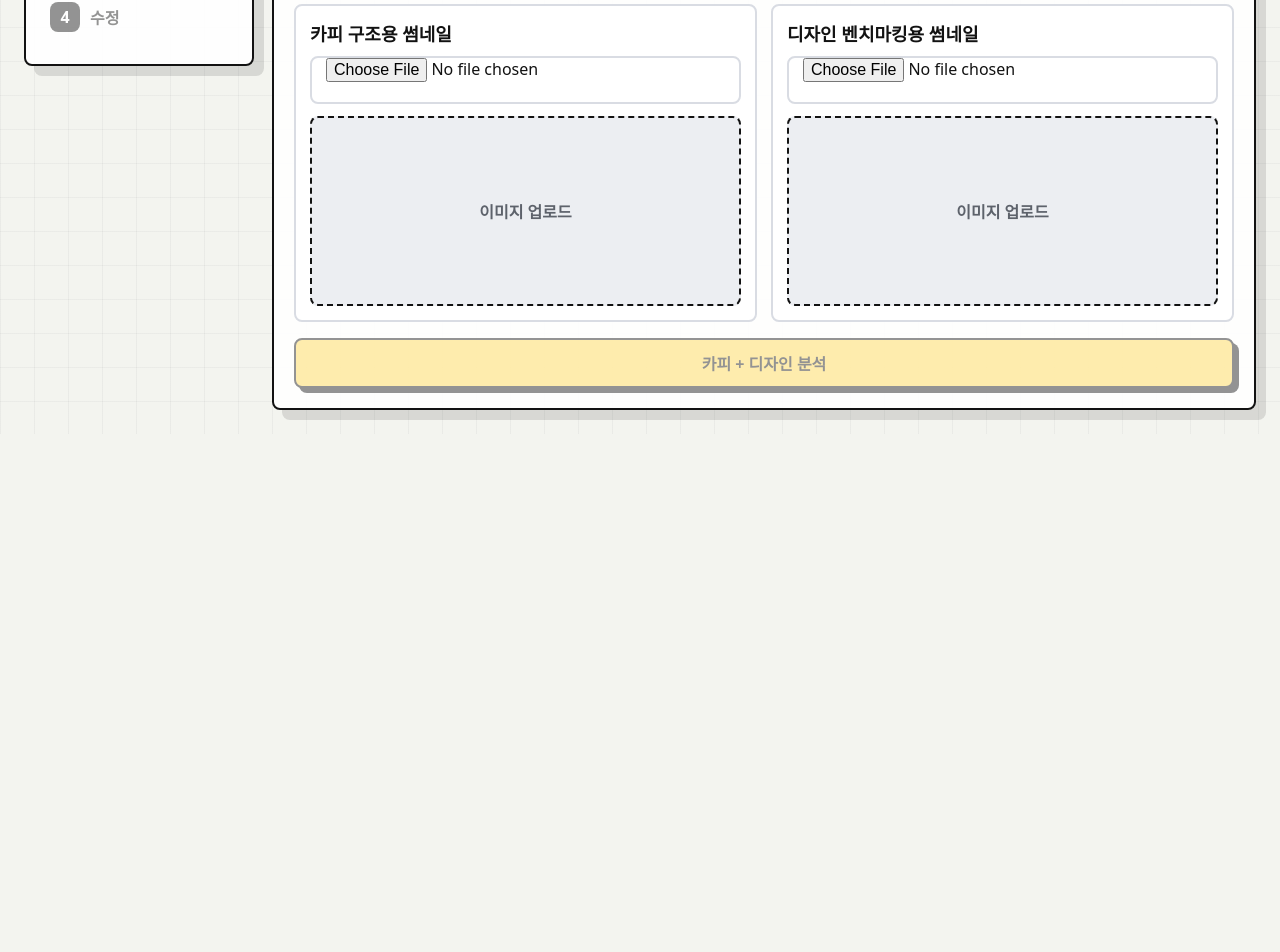
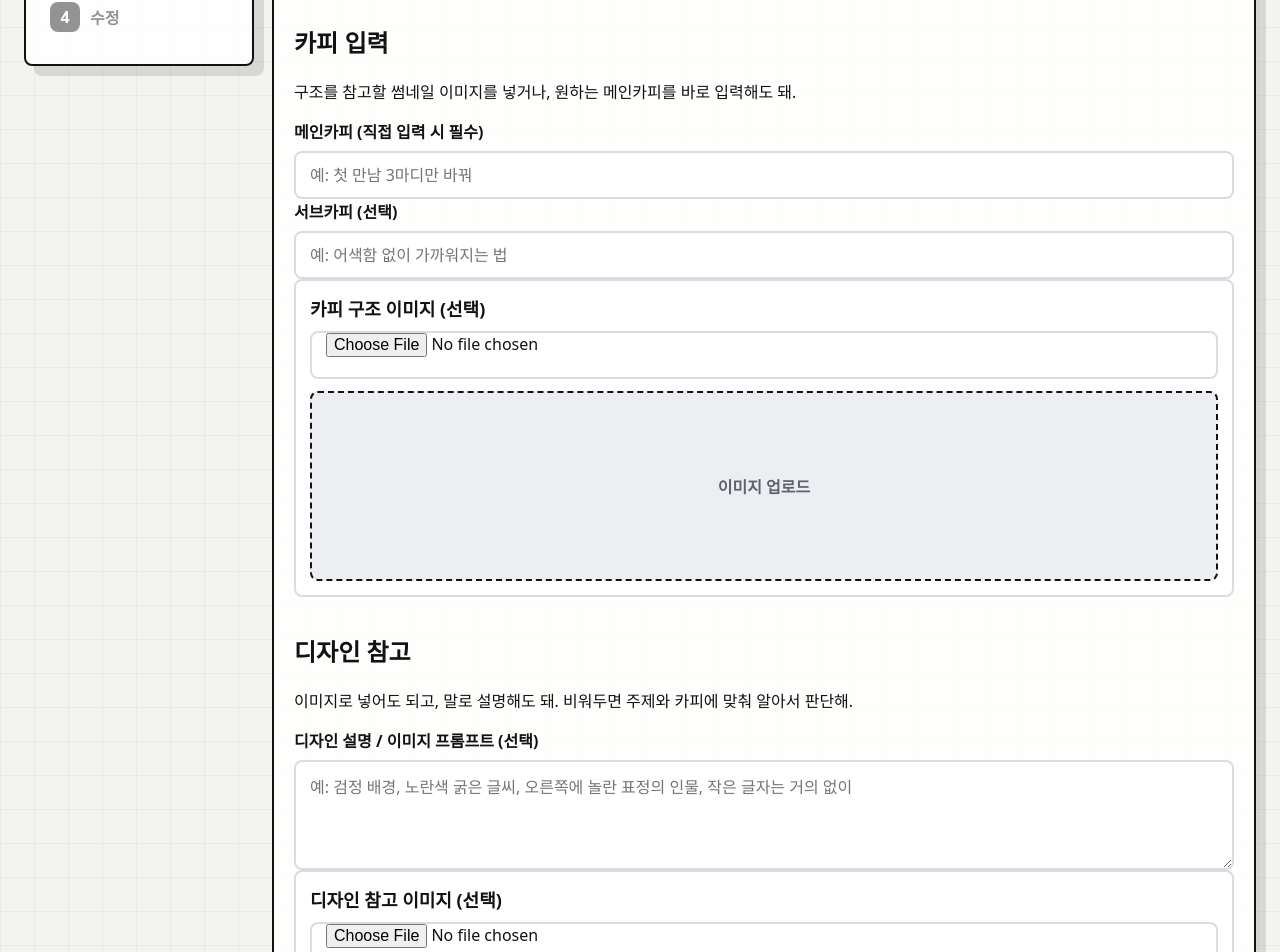
Before and after one commit to carya21/thumbnail-alchemy, a Next.js app: page / in a window 1280 px wide. Shown: the part 381-1333 px from the top of the page. Before the commit the page ends 815 px from the top, so only its background shows below. Built offline with nearby package versions, Linux system fonts and the light colour scheme.

Commit message:
Add direct copy and optional design inputs

```diff
--- a/app/page.tsx
+++ b/app/page.tsx
@@ -11,6 +11,9 @@ export default function Home() {
   const [step, setStep] = useState(0);
   const [topic, setTopic] = useState('');
   const [tone, setTone] = useState('초보자도 바로 따라 하는 실전형');
+  const [mainCopy, setMainCopy] = useState('');
+  const [subCopy, setSubCopy] = useState('');
+  const [designPrompt, setDesignPrompt] = useState('');
   const [copyImage, setCopyImage] = useState('');
   const [designImage, setDesignImage] = useState('');
   const [report, setReport] = useState<AnalysisReport | null>(null);
@@ -31,7 +34,15 @@ export default function Home() {
 
   async function analyze() {
     await run('analyzing', async () => {
-      const data = await postJson<{ report: AnalysisReport }>('/api/analyze', { topic, tone, copyImage, designImage });
+      const data = await postJson<{ report: AnalysisReport }>('/api/analyze', {
+        topic,
+        tone,
+        mainCopy,
+        subCopy,
+        designPrompt,
+        copyImage,
+        designImage
+      });
       setReport(data.report);
       setOptions([]);
       setRevised(null);
@@ -75,7 +86,7 @@ export default function Home() {
     }
   }
 
-  const readyToAnalyze = Boolean(topic.trim() && copyImage && designImage);
+  const readyToAnalyze = Boolean(topic.trim() && (copyImage || mainCopy.trim()));
 
   return (
     <main className='shell'>
@@ -111,11 +122,32 @@ export default function Home() {
                 <label>원하는 톤</label>
                 <input value={tone} onChange={(event) => setTone(event.target.value)} />
               </div>
-              <div className='uploadGrid'>
-                <Upload title='카피 구조용 썸네일' value={copyImage} onChange={setCopyImage} />
-                <Upload title='디자인 벤치마킹용 썸네일' value={designImage} onChange={setDesignImage} />
-              </div>
-              <button className='primary' onClick={analyze} disabled={!readyToAnalyze || isBusy}>{isBusy ? '분석 중...' : '카피 + 디자인 분석'}</button>
+
+              <section className='inputPanel'>
+                <h2>카피 입력</h2>
+                <p>구조를 참고할 썸네일 이미지를 넣거나, 원하는 메인카피를 바로 입력해도 돼.</p>
+                <div className='field'>
+                  <label>메인카피 (직접 입력 시 필수)</label>
+                  <input value={mainCopy} onChange={(event) => setMainCopy(event.target.value)} placeholder='예: 첫 만남 3마디만 바꿔' />
+                </div>
+                <div className='field'>
+                  <label>서브카피 (선택)</label>
+                  <input value={subCopy} onChange={(event) => setSubCopy(event.target.value)} placeholder='예: 어색함 없이 가까워지는 법' />
+                </div>
+                <Upload title='카피 구조 이미지 (선택)' value={copyImage} onChange={setCopyImage} />
+              </section>
+
+              <section className='inputPanel'>
+                <h2>디자인 참고</h2>
+                <p>이미지로 넣어도 되고, 말로 설명해도 돼. 비워두면 주제와 카피에 맞춰 알아서 판단해.</p>
+                <div className='field'>
+                  <label>디자인 설명 / 이미지 프롬프트 (선택)</label>
+                  <textarea value={designPrompt} onChange={(event) => setDesignPrompt(event.target.value)} placeholder='예: 검정 배경, 노란색 굵은 글씨, 오른쪽에 놀란 표정의 인물, 작은 글자는 거의 없이' />
+                </div>
+                <Upload title='디자인 참고 이미지 (선택)' value={designImage} onChange={setDesignImage} />
+              </section>
+
+              <button className='primary' onClick={analyze} disabled={!readyToAnalyze || isBusy}>{isBusy ? '분석 중...' : '분석 시작'}</button>
             </div>
           )}
 
```
